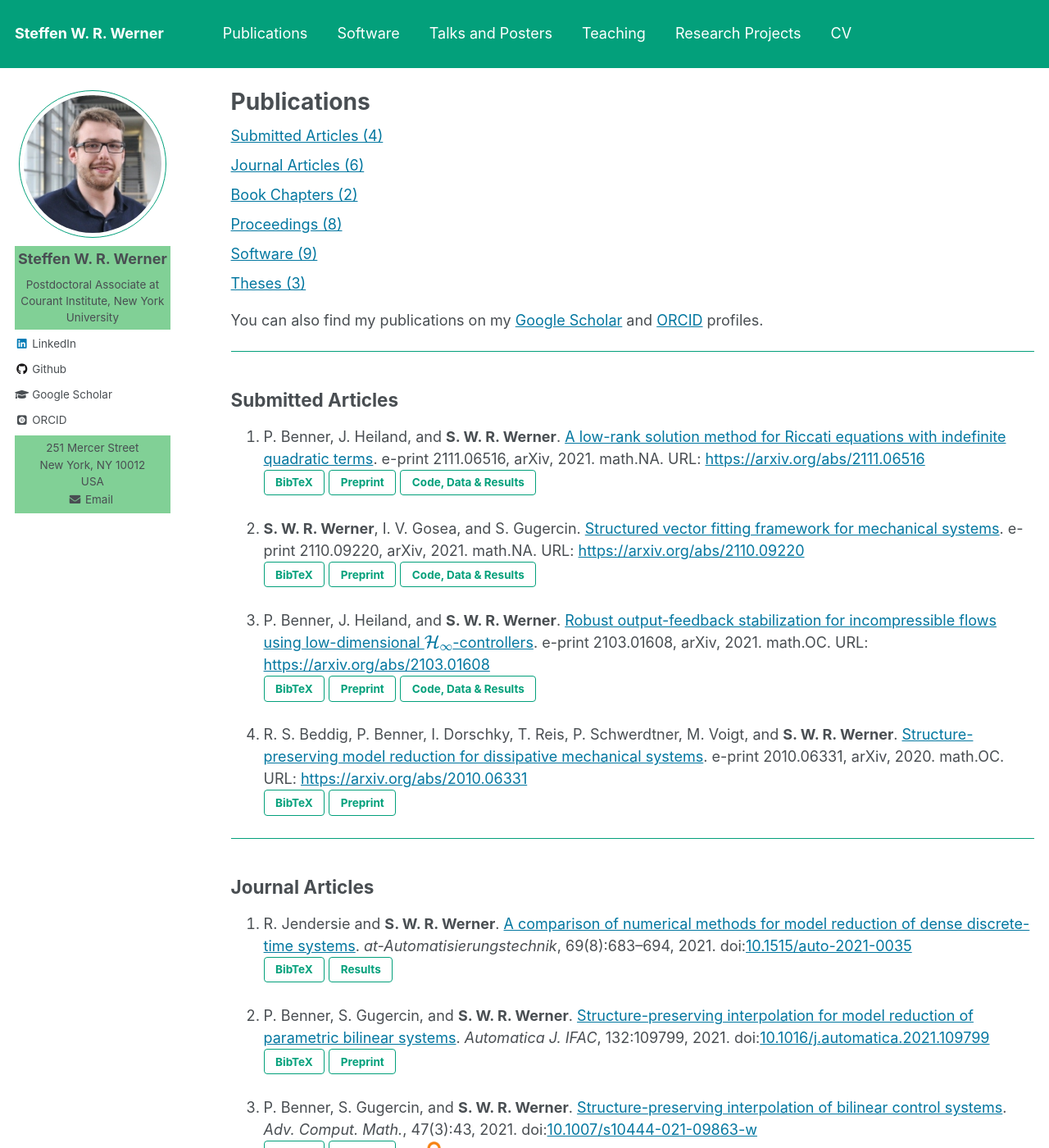
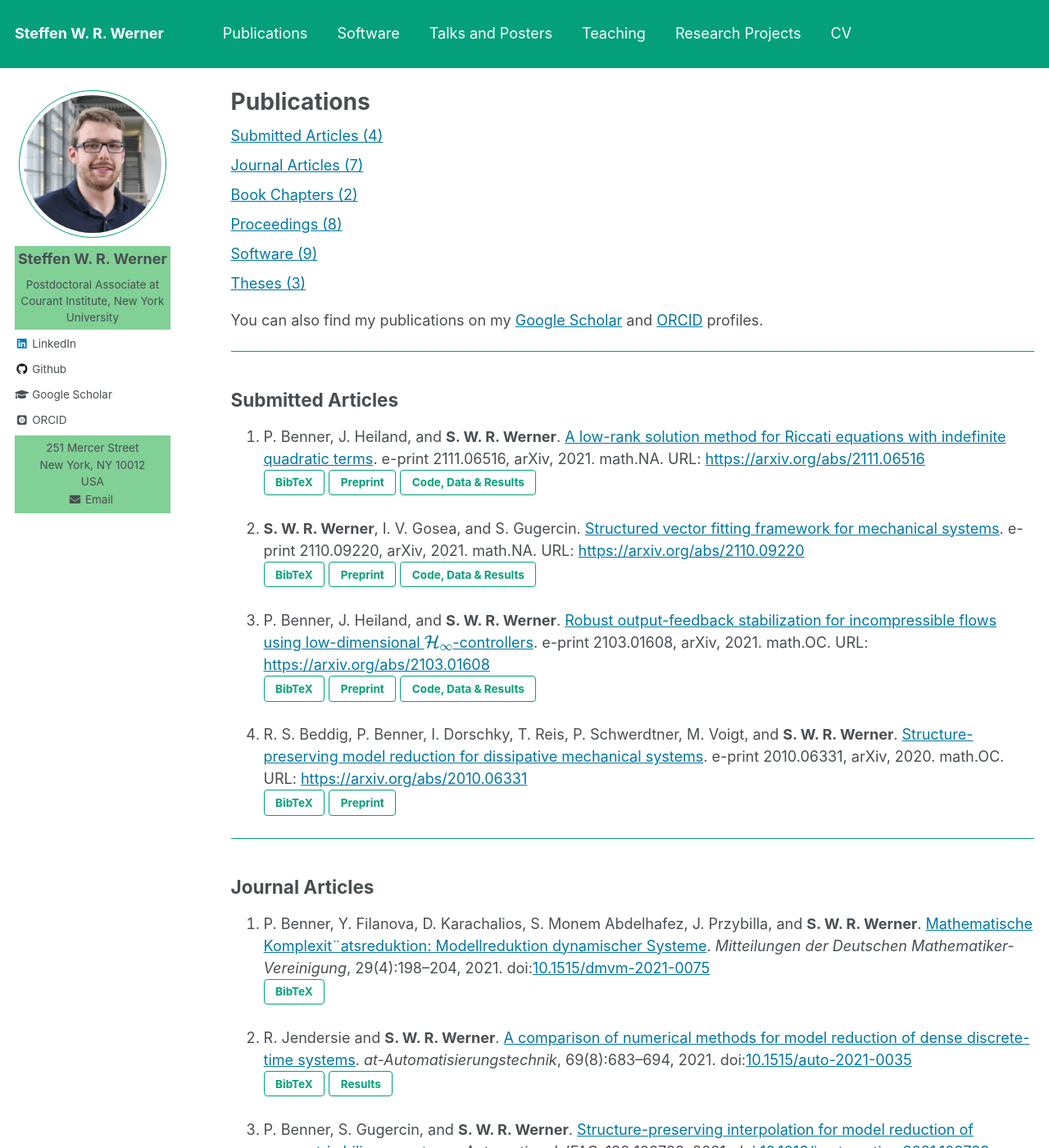
Before and after one commit to ninsteve/ninsteve.github.io, a Jekyll site: the page built from _pages/publications.md, in a window 1280 px wide and 1400 px high. Shown: the whole window at 82% size. Built offline with Jekyll 4.4.1, drawn with Linux system fonts in a browser that asks for light colours; nearby versions of some CDN libraries; some web fonts are replaced; formulas are drawn with MathJax 3.

Commit message:
New publication.

```diff
--- a/_pages/publications.md
+++ b/_pages/publications.md
@@ -15,7 +15,7 @@ author_profile: true
   <a href="#submitted">Submitted Articles (4)</a>
 </p>
 <p style="margin-top:0.5em; margin-bottom:0.5em">
-  <a href="#journal">Journal Articles (6)</a>
+  <a href="#journal">Journal Articles (7)</a>
 </p>
 <p style="margin-top:0.5em; margin-bottom:0.5em">
   <a href="#bookchapters">Book Chapters (2)</a>
@@ -95,10 +95,20 @@ and <a target="blank_" href="{{ author.orcid }}">ORCID</a> profiles.
 
 ## <a name="journal"></a>Journal Articles ##
 
-1. R. Jendersie and <strong>S. W. R. Werner</strong>. <a
+1.  P. Benner, Y. Filanova, D. Karachalios, S. Monem Abdelhafez, J. Przybilla,
+    and <strong>S. W. R. Werner</strong>. <a
+    target="blank_" href="https://doi.org/10.1515/dmvm-2021-0075">
+    Mathematische Komplexit¨atsreduktion: Modellreduktion dynamischer
+    Systeme</a>. <i>Mitteilungen der Deutschen Mathematiker-Vereinigung</i>,
+    29(4):198&ndash;204, 2021.
+    doi:<a target="blank_" href="https://doi.org/10.1515/dmvm-2021-0075">10.1515/dmvm-2021-0075</a><br />
+    <button id="BenFKetal21-pop" class="btn btn--inverse">BibTeX</button>
+
+1.  R. Jendersie and <strong>S. W. R. Werner</strong>. <a
     target="blank_" href="https://doi.org/10.1515/auto-2021-0035">
-    A comparison of numerical methods for model reduction of dense discrete-time
-    systems</a>. <i>at-Automatisierungstechnik</i>, 69(8):683&ndash;694, 2021.
+    A comparison of numerical methods for model reduction of dense
+    discrete-time systems</a>.
+    <i>at-Automatisierungstechnik</i>, 69(8):683&ndash;694, 2021.
     doi:<a target="blank_" href="https://doi.org/10.1515/auto-2021-0035">10.1515/auto-2021-0035</a><br />
     <button id="JenW21-pop" class="btn btn--inverse">BibTeX</button>
     <a target="blank_" href="https://doi.org/10.5281/zenodo.4745517">
--- a/files/publications/bibtex.html
+++ b/files/publications/bibtex.html
@@ -91,6 +91,29 @@
 <!-- JOURNAL ARTICLES                                                        -->
 <!--=========================================================================-->
 
+<script>
+  $(function(){
+  $('#BenFKetal21-pop').magnificPopup({ items: { src: '#BenFKetal21' },
+  closeBtnInside: true, autoFocusLast: false, fixedContentPos: false,
+  type: 'inline' }); });
+</script>
+<div id="BenFKetal21" class="bibtex-dialog mfp-hide">
+<pre><code>
+@ARTICLE{BenFKetal21,
+  author =       {Benner, P. and Filanova, Y. and Karachalios, D. and
+                  Monem~Abdelhafez, S. and Przybilla, J. and Werner, S.~W.~R.},
+  title =        {Mathematische {K}omplexit{\"a}tsreduktion: {M}odellreduktion
+                  dynamischer {S}ysteme},
+  journal =      {Mit\-tei\-lun\-gen der Deut\-schen
+                  Ma\-the\-ma\-ti\-ker-Ver\-ei\-ni\-gung},
+  volume =       {29},
+  number =       {4},
+  pages =        {198--204},
+  year =         {2021},
+  doi =          {10.1515/dmvm-2021-0075}
+}
+</code></pre></div>
+<!--=========================================================================-->
 <script>
   $(function(){
   $('#JenW21-pop').magnificPopup({ items: { src: '#JenW21' },
```
Also changed, not shown: 1 other file.
